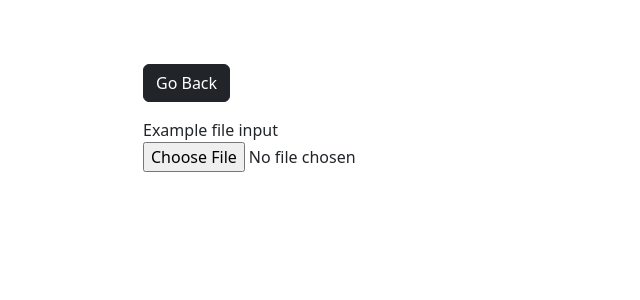
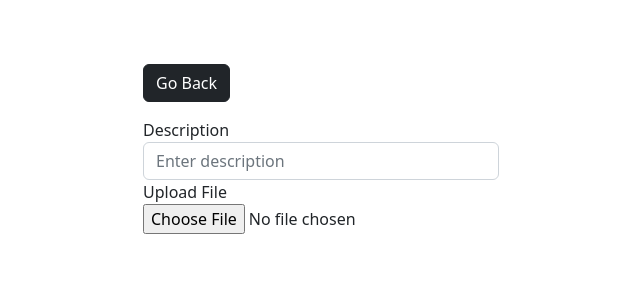
Before and after one commit to JOSEPHONYANGO/Joseph-Gallery, a Django app: template myphotos/gallery/templates/photos/add.html in a window 1280 px wide. Shown: the top 300 px of the page, without its empty margins (319-959 px from the left). Run offline with Django 3.2, Linux system fonts and the light colour scheme; the template is opened without the code that fills it, so the values that code supplies are empty.

Commit message:
form two

```diff
--- a/myphotos/gallery/templates/photos/add.html
+++ b/myphotos/gallery/templates/photos/add.html
@@ -16,10 +16,16 @@
             <div class="col-md-4">
                 <a href="{% url 'gallery' %}" class="btn btn-dark my-3">Go Back</a>
                 <div class="card>"
+
                 <form>
                     <div class="form-group">
-                      <label for="exampleFormControlFile1">Example file input</label>
-                      <input type="file" class="form-control-file" id="exampleFormControlFile1">
+                        <label>Description</label>
+                        <input type="text" placeholder="Enter description" class="form-control">
+                      </div>
+
+                    <div class="form-group">
+                      <label>Upload File</label>
+                      <input type="file" class="form-control-file">
                     </div>
                   </form>
         </div>
```
